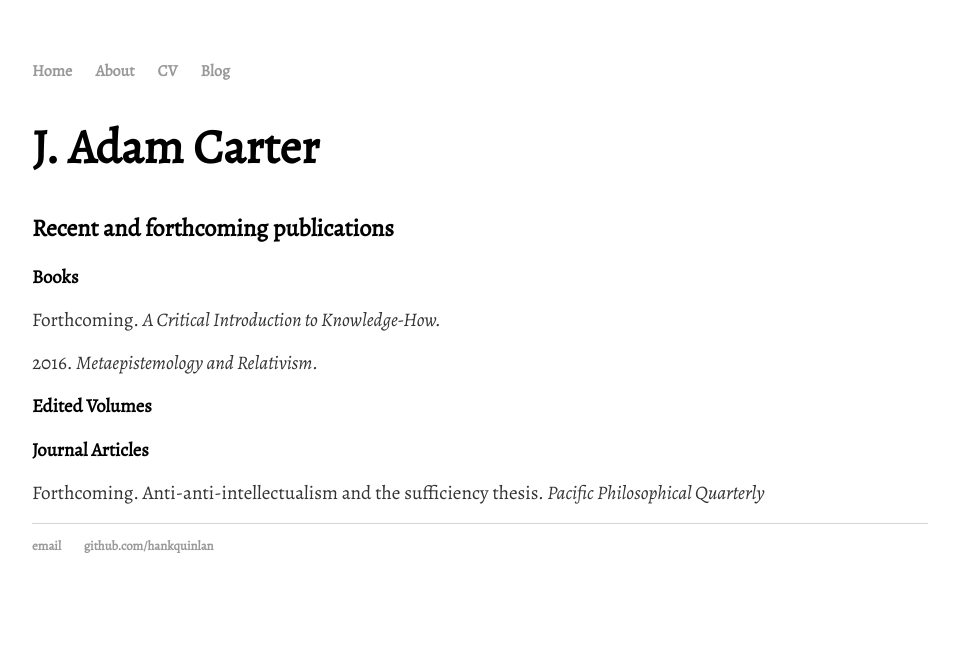
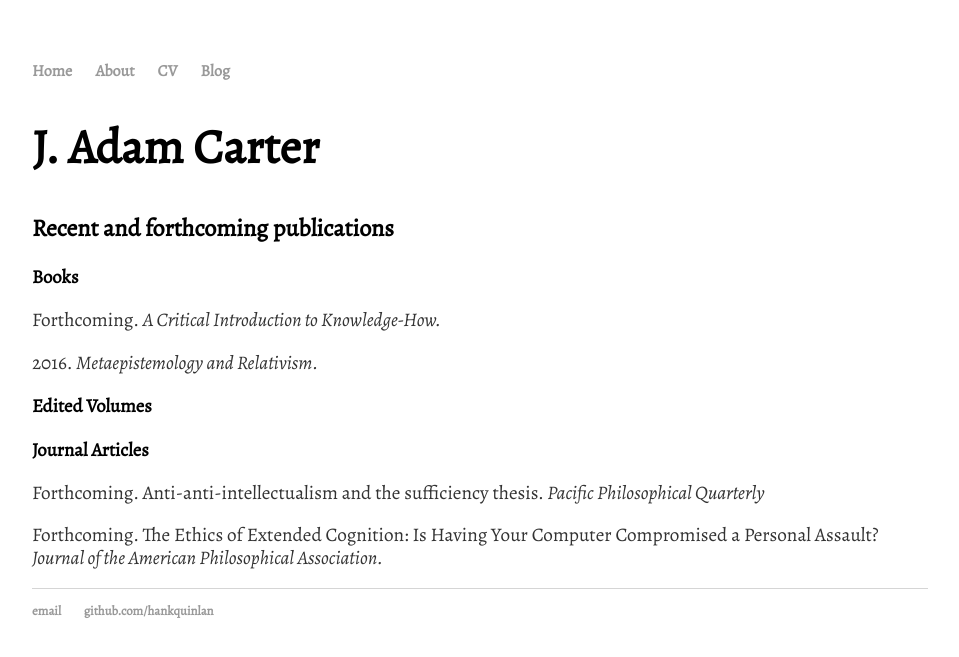
Before and after one commit to jadamcarter/jadamcarter.github.io, a Jekyll site: the page built from index.html, in a window 1280 px wide. Shown: the top 657 px of the page, without its empty margins (160-1119 px from the left). Built offline with Jekyll 4.4.1, drawn with Linux system fonts in a browser that asks for light colours.

Commit message:
Update index.html

```diff
--- a/index.html
+++ b/index.html
@@ -11,6 +11,7 @@ title: J. Adam Carter
 	<h3>Edited Volumes</h3>
 	<h3>Journal Articles</h3>
 	<p>Forthcoming. Anti-anti-intellectualism and the sufficiency thesis. <em> Pacific Philosophical Quarterly </em>  </p>
+	<p>Forthcoming. The Ethics of Extended Cognition: Is Having Your Computer Compromised a Personal Assault? <em> Journal of the American Philosophical Association. </em>  </p>
 
 
 </div><!-- /.blurb -->
```
